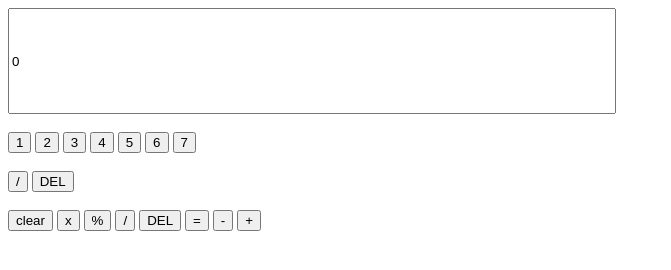
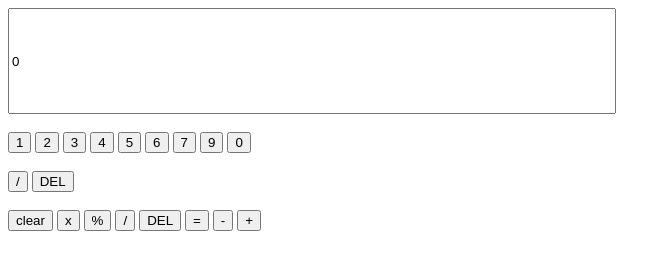
Before and after one commit to sleemkeen/classjs, a plain HTML site: page calculator.html in a window 1280 px wide. Shown: the whole page, without its empty margins (0-671 px from the left). Drawn offline with Linux system fonts and the light colour scheme.

Commit message:
classwork

```diff
--- a/calculator.html
+++ b/calculator.html
@@ -14,6 +14,8 @@
 	<button id="submit" onclick="getval(5);">5</button>
 	<button id="submit" onclick="getval(6);">6</button>
 	<button id="submit" onclick="getval(7);">7</button>
+	<button id="submit" onclick="getval(9);">9</button>
+	<button id="submit" onclick="getval(0);">0</button>
 
 	<br> <br>
 
@@ -46,6 +48,7 @@
 		function getval(a){
 			getvalue = screen.value += a;
 			if(a=="="){
+
 				let questarray = getvalue.match(/[^\d()]+|[\d.]+/g);
 				for (var i = 0; i < questarray.length; i++) {
 					console.log(questarray[i]); //you can figure it out your self now cheers!!!!
```
